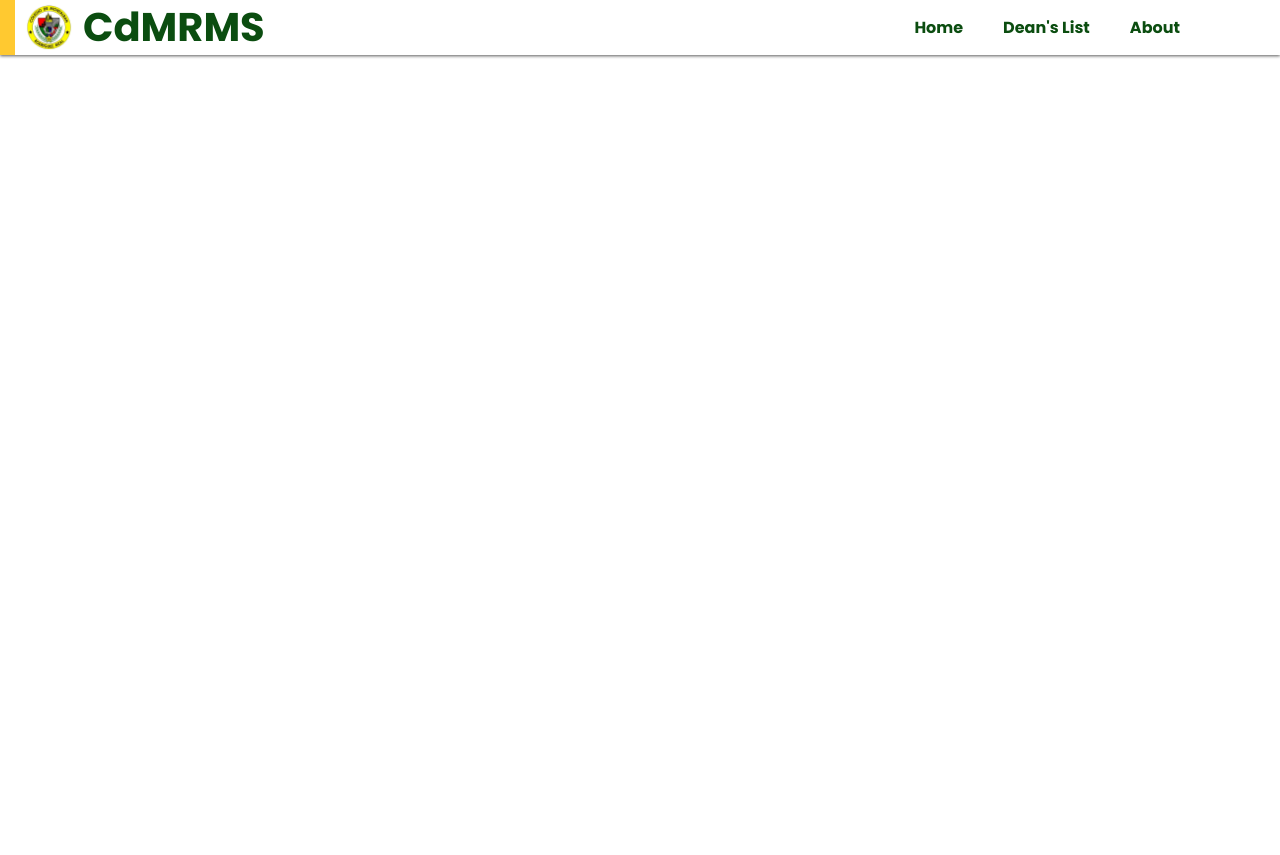
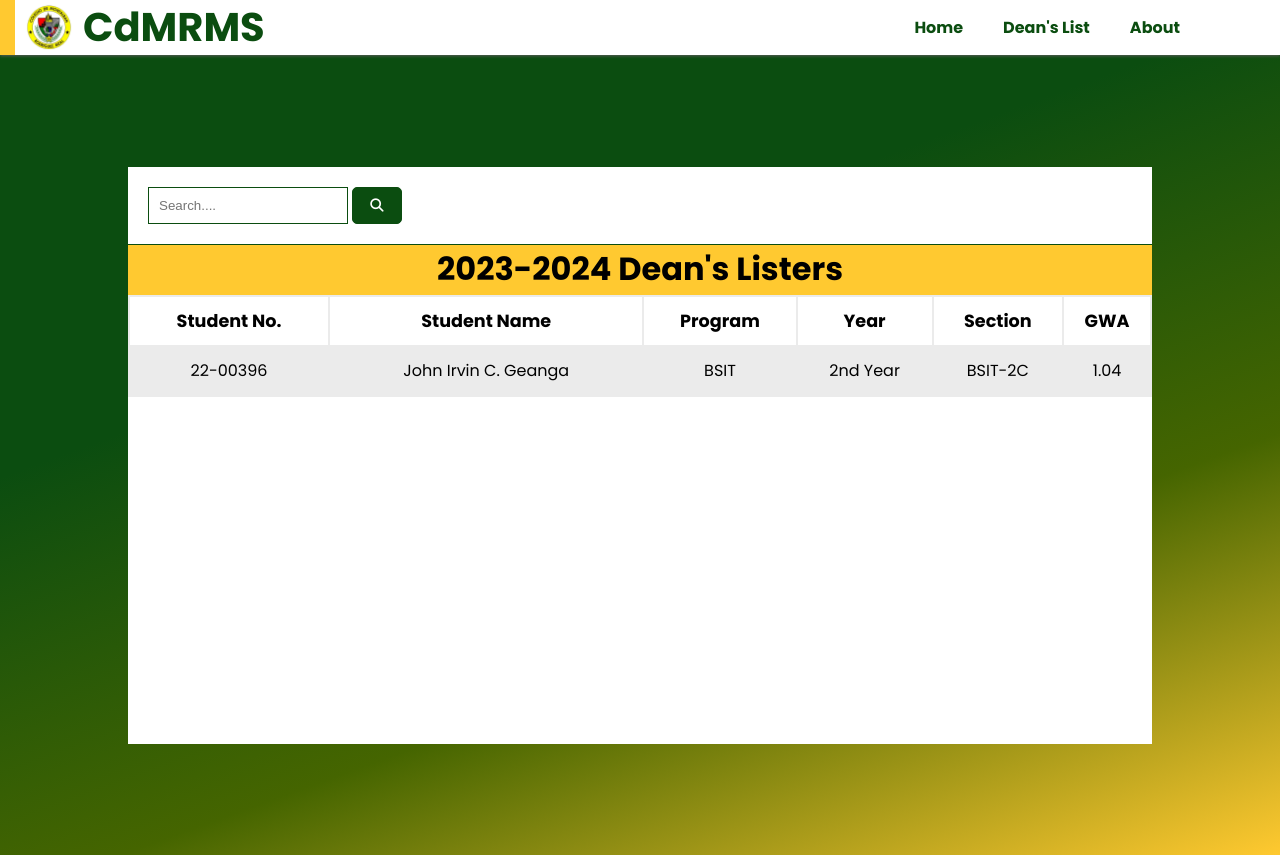
Before and after one commit to Irvin-Dev/CDMRMS_WEBAPP, a PHP site: the page made by html/dean'slist.html in a window 1280 px wide. Before the commit the page ends 58 px from the top, so only its background shows below. Run offline with PHP 8.4, Linux system fonts and the light colour scheme; some libraries are stand-ins or nearby versions.

Commit message:
Dean's Lister Table

```diff
--- a/css/dean'slist.css
+++ b/css/dean'slist.css
@@ -6,6 +6,7 @@
   --secondary: #ffc930;
   --light-green: #dff0d8;
   --whitesmoke: #b7b7b7;
+  --light-gray: #ebebeb;
   --shadow: rgb(90, 90, 90);
   --poppins: "Poppins", sans-serif;
   --times-new-roman: "Times New Roman", sans-serif;
@@ -95,6 +96,102 @@ ul a:hover {
   color: var(--secondary);
 }
 
+/** Dean's List Section  */
+main {
+  width: 100%;
+  min-height: 100vh;
+  background: linear-gradient(
+    160deg,
+    var(--primary),
+    var(--primary),
+    rgb(69, 101, 0),
+    var(--secondary)
+  );
+  display: grid;
+  grid-template-columns: 1fr;
+  place-items: center;
+
+}
+
+.table-container {
+  width: 80%;
+  height: 577px;
+  background-color: white;
+  overflow-y: auto;
+}
+
+.search-container {
+  width: 100%;
+  padding: 20px;
+  position: sticky;
+  top: 0;
+  background-color: white;
+  border-bottom: 1px solid var(--primary);
+}
+
+#search-bar {
+  width: 200px;
+  padding: 10px;
+  border: 1px solid var(--primary);
+}
+
+#search-bar:focus {
+  outline: none;
+}
+
+#search-btn {
+  width: 50px;
+  padding: 10px;
+  background-color: var(--primary);
+  color: white;
+  border: 1px solid var(--primary);
+  transition: background-color 0.3s ease, border-color 0.3s ease;
+  border-radius: 5px;
+}
+
+#search-btn:hover {
+  cursor: pointer;
+  background-color: #ffc930;
+  border-color: var(--secondary);
+}
+
+table {
+  width: 100%;
+  height: fit-content;
+}
+
+table,
+th,
+td {
+  border: 2px solid var(--light-gray);
+  border-collapse: collapse;
+  height: 50px;
+}
+
+table th {
+  font: bold 1.1rem var(--poppins);
+  background-color: var(-);
+}
+
+tr {
+  height: 50px;
+}
+
+tbody tr {
+  text-align: center;
+  font: normal 1rem var(--poppins);
+}
+
+tbody tr:nth-child(odd) {
+  background-color: var(--light-gray);
+}
+
+table caption {
+  background-color: var(--secondary);
+  height: 50px;
+  font: bold 2rem var(--poppins);
+}
+
 /* Extra small devices (phones, 600px and down) */
 @media only screen and (max-width: 600px) {
   /** Navigation Bar */
@@ -163,7 +260,7 @@ ul a:hover {
 
 /* Medium devices (landscape tablets, 768px and up) */
 @media only screen and (min-width: 768px) {
-    /** Navigation Bar  */
+  /** Navigation Bar  */
 
   nav {
     padding-right: 30px;
@@ -174,6 +271,7 @@ ul a:hover {
     position: static;
     top: 55px;
     width: unset;
+    height: unset;
     margin-right: 50px;
     background-color: transparent;
   }
--- a/html/dean'slist.html
+++ b/html/dean'slist.html
@@ -34,5 +34,38 @@
         </label>
       </nav>
     </header>
+    <main>
+      <section class="table-container">
+        <div class="search-container">
+          <input type="search" id="search-bar" placeholder="Search...."/>
+          <button id="search-btn"><i class="fa-solid fa-magnifying-glass"></i></button>
+        </div>
+        <table>
+          <caption>
+            2023-2024 Dean's Listers
+          </caption>
+          <thead>
+            <tr>
+              <th>Student No.</th>
+              <th>Student Name</th>
+              <th>Program</th>
+              <th>Year</th>
+              <th>Section</th>
+              <th>GWA</th>
+            </tr>
+          </thead>
+          <tbody>
+            <tr>
+              <td>22-00396</td>
+              <td>John Irvin C. Geanga</td>
+              <td>BSIT</td>
+              <td>2nd Year	</td>
+              <td>BSIT-2C</td>
+              <td>1.04</td>
+            </tr>
+          </tbody>
+        </table>
+      </section>
+    </main>
   </body>
 </html>
```
Also changed, not shown: styles.css (+7 -7 lines). Lines whose indentation alone changed are shown as unchanged.
